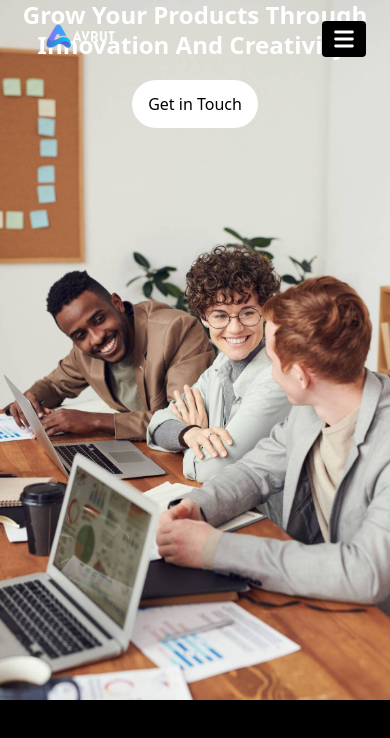
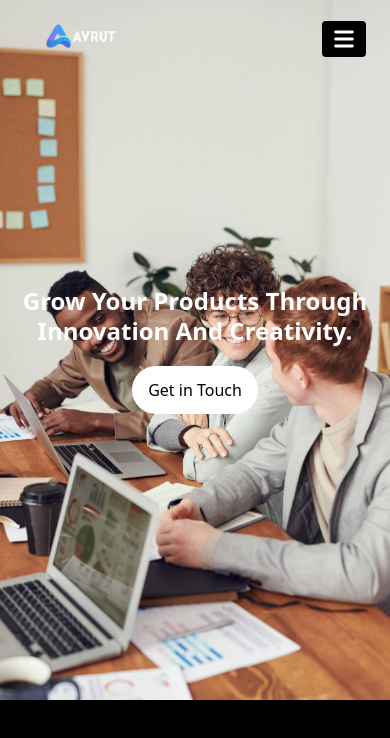
Before and after one commit to DarshitAkbari57/avrut-website, a React (Create React App) app: page / in a window 390 px wide. Shown: the top 738 px of the page. Built offline with nearby package versions, Linux system fonts and the light colour scheme.

Commit message:
changes in slider

```diff
--- a/src/components/Slider.js
+++ b/src/components/Slider.js
@@ -35,7 +35,7 @@ function Slider() {
 
 
                 <SwiperSlide>
-                    <div className="lg:flex items-center dark:bg-black animation top-0" data-aos="fade-up">
+                    <div className="flex items-center dark:bg-black animation top-0" data-aos="fade-up">
                         <div className=' dark:text-white animation z-10 flex items-center  animate__animated animate__fadeInUp  animate_delay-4s absolute left-[0%] lg:left-[15%] xl:left-[10%] 2xl:left-[20%] 2xl:text-start xl:text-start justify-self-center lg:text-start  md:text-center sm:text-center text-center w-[100%] sm:w-[100%] md:w-[100%] lg:w-[50%] xl:w-[50%] 2xl:w-[50%]' data-aos="fade-up">
                             <div className=''>
                                 <div className='lg:text-7xl text-2xl font-semibold leading-tight '>Grow Your Products Through Innovation And Creativity.</div>
```
